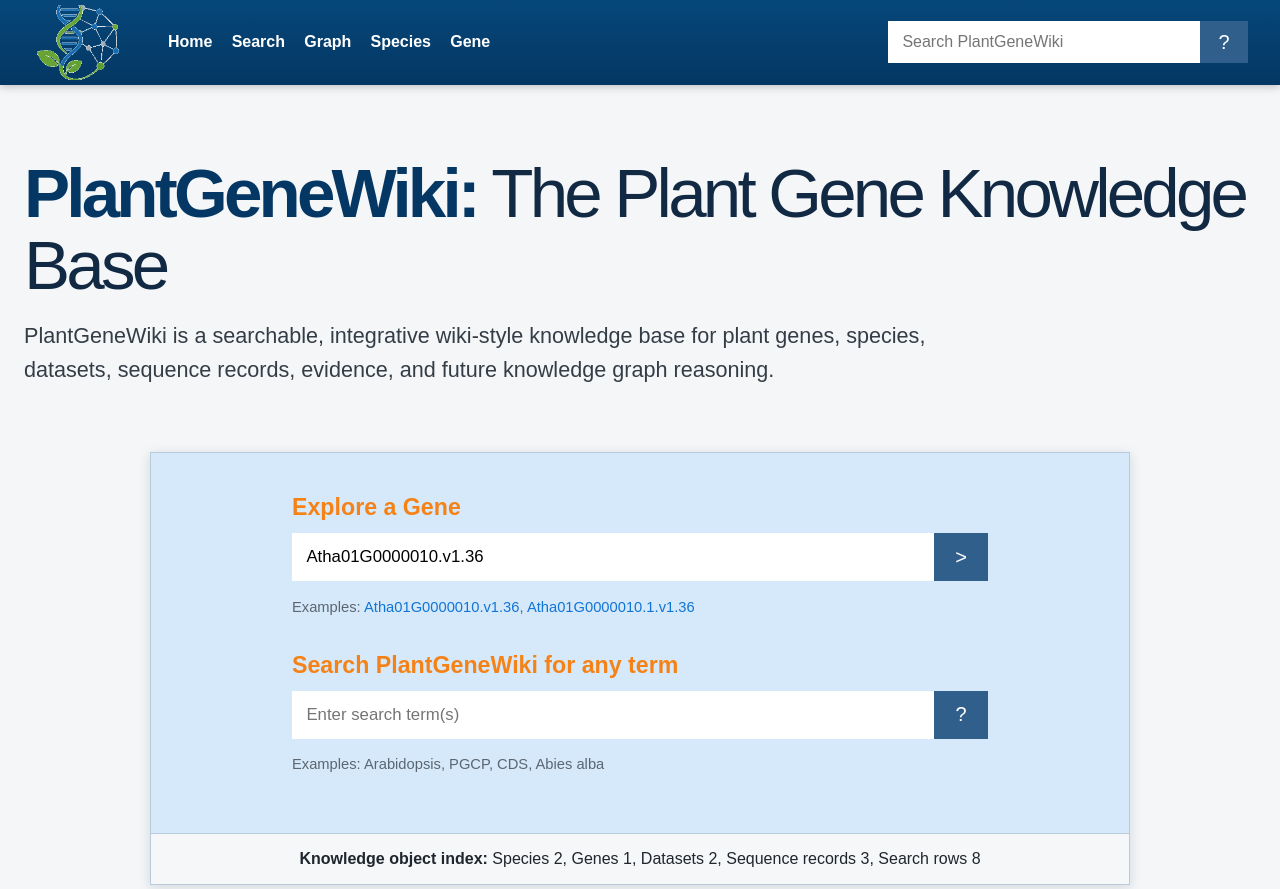
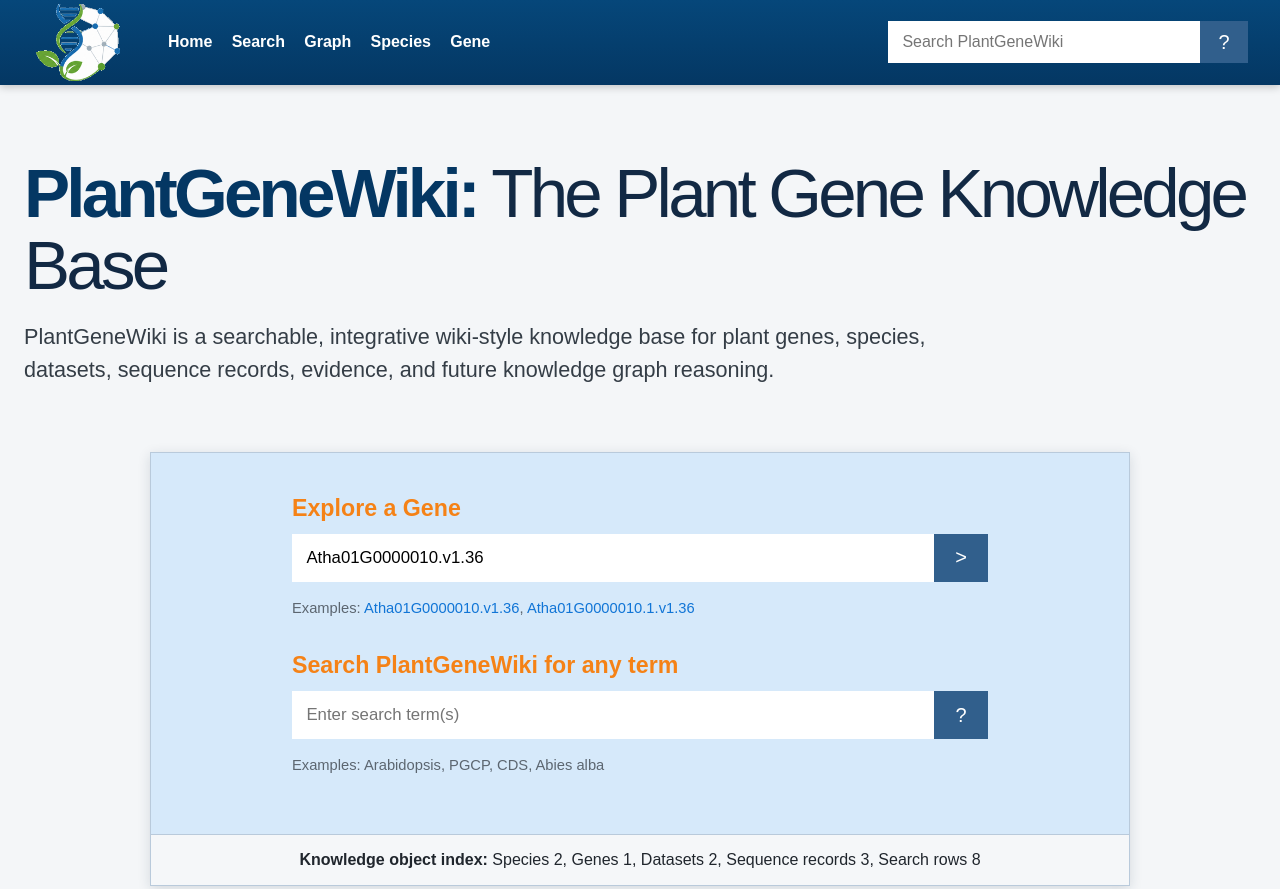
Before and after one commit to nebuscar/PlantGeneWiki, an Astro site in the folder apps/web/: page / in a window 1280 px wide. Shown: the top 889 px of the page. Built offline with nearby package versions, Linux system fonts and the light colour scheme; Astro itself is replaced by a stand-in of ours.

Commit message:
Use cache-busted transparent logo mark

```diff
--- a/apps/web/src/layouts/BaseLayout.astro
+++ b/apps/web/src/layouts/BaseLayout.astro
@@ -14,7 +14,7 @@
   <body>
     <header class="site-header">
       <a class="brand" href="/" aria-label="PlantGeneWiki home">
-        <img class="brand-logo" src="/assets/plantgenewiki-logo-mark.png" alt="PlantGeneWiki" />
+        <img class="brand-logo" src="/assets/plantgenewiki-logo-mark-transparent.png" alt="PlantGeneWiki" />
       </a>
       <nav aria-label="Main navigation">
         <a href="/">Home</a>
```
Also changed, not shown: apps/web/public/assets/plantgenewiki-logo-mark-transparent.png (added).
